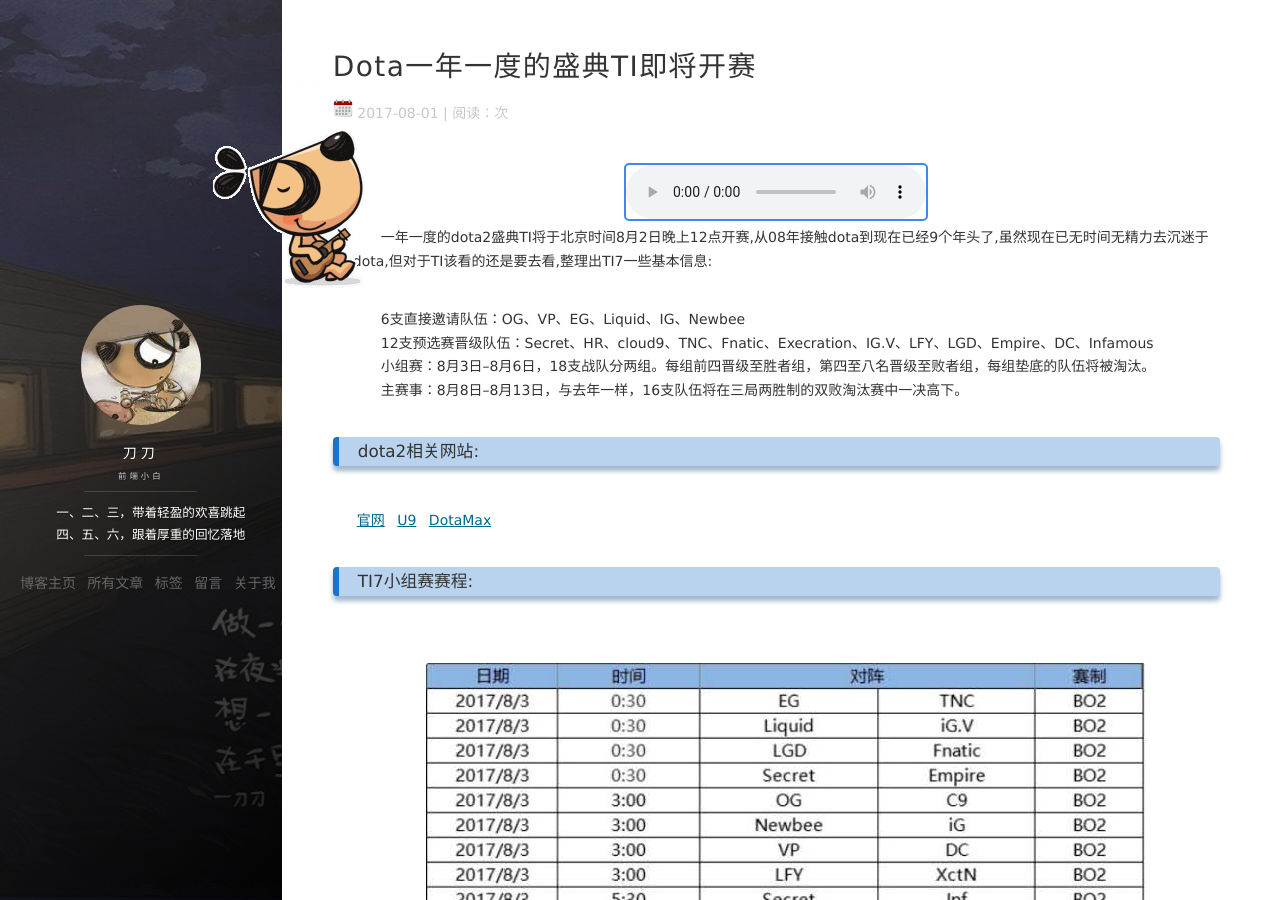
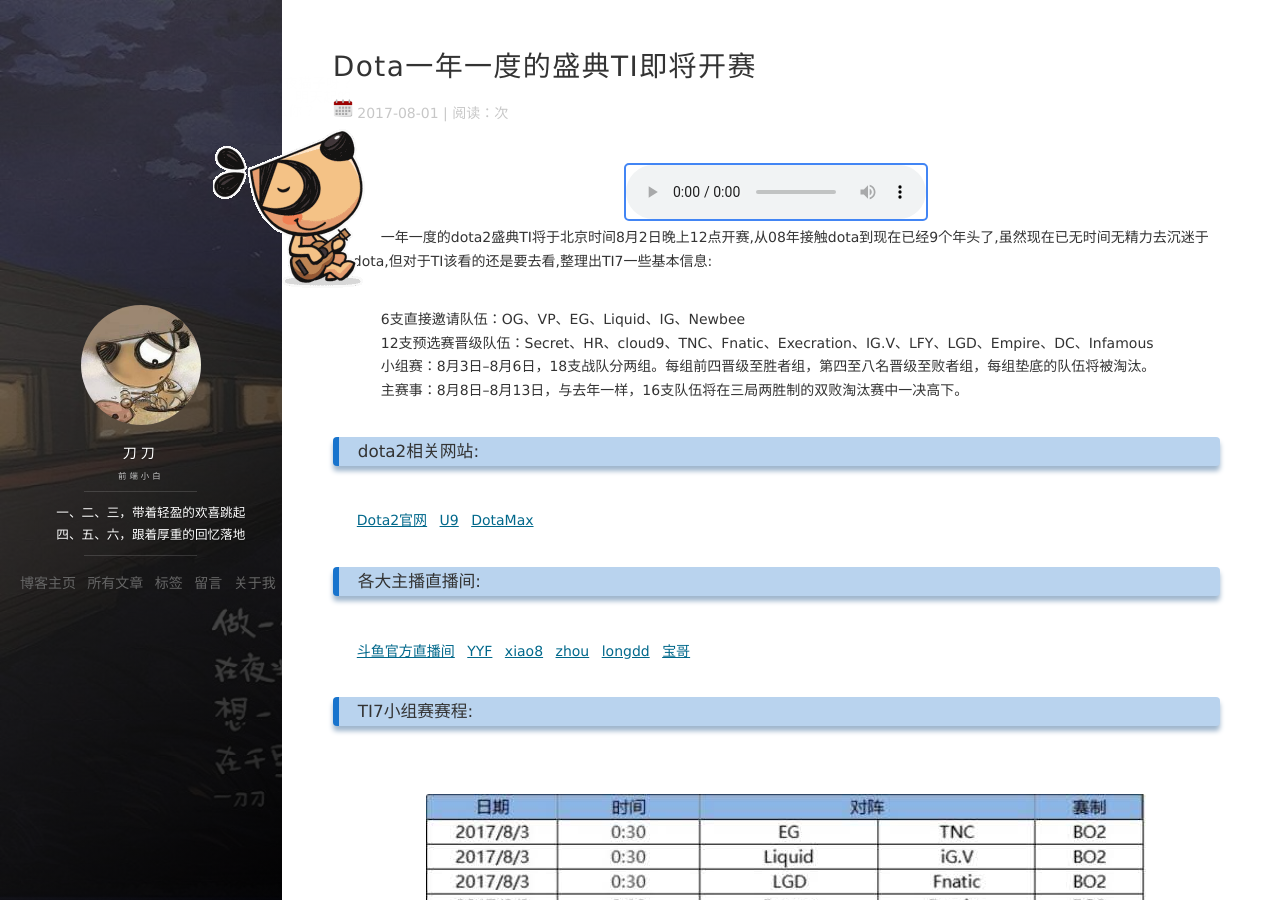
Before and after one commit to balaba8/balaba8.github.io, a Jekyll site: the page built from _posts/2017-08-01-TI7.md, in a window 1280 px wide and 900 px high. Built offline with Jekyll 4.4.1, drawn with Linux system fonts in a browser that asks for light colours; nearby versions of some CDN libraries; comment, search, counter and statistics services are not loaded.

Commit message:
20170801

```diff
--- a/_posts/2017-08-01-TI7.md
+++ b/_posts/2017-08-01-TI7.md
@@ -26,22 +26,21 @@
 <br/><br/>
 ### dota2相关网站:
 <br>
-    [官网](http://www.dota2.com.cn)
+    [Dota2官网](http://www.dota2.com.cn)
     [U9](http://dota2.uuu9.com)
     [DotaMax](http://www.dotamax.com/)
 <br/><br/>
-### TI7小组赛赛程:
-<br/><br/>
-    ![](/images/posts/ti7/TI7xiaozusai1.jpg)
+### 各大主播直播间:
 <br/>
-    ![](/images/posts/ti7/TI7xiaozusai2.jpg)
-<br/><br/>
-
-### 各大主播直播间:
-<br/><br/>
     [斗鱼官方直播间](http://www.douyu.com/t/TI7)
     [YYF](https://www.douyu.com/58428)
     [xiao8](https://www.douyu.com/xiao8)
     [zhou](https://www.panda.tv/99999)
     [longdd](http://www.huya.com/longdd)
     [宝哥](https://www.huomao.com/888)
+ <br/><br/>
+### TI7小组赛赛程:
+<br/><br/>
+    ![](/images/posts/ti7/TI7xiaozusai1.jpg)
+<br/>
+    ![](/images/posts/ti7/TI7xiaozusai2.jpg)
```
